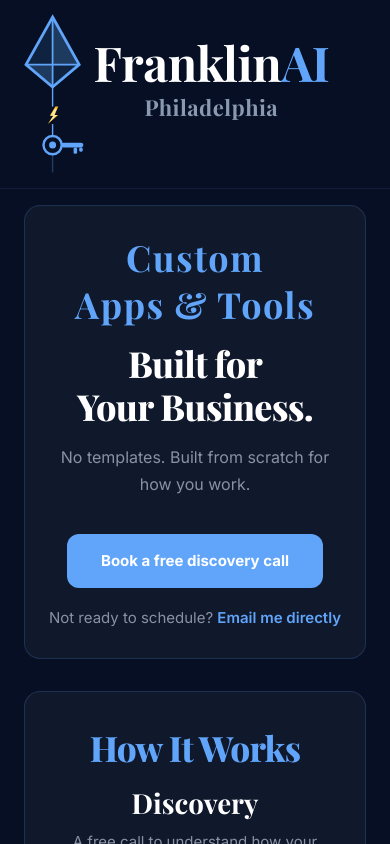
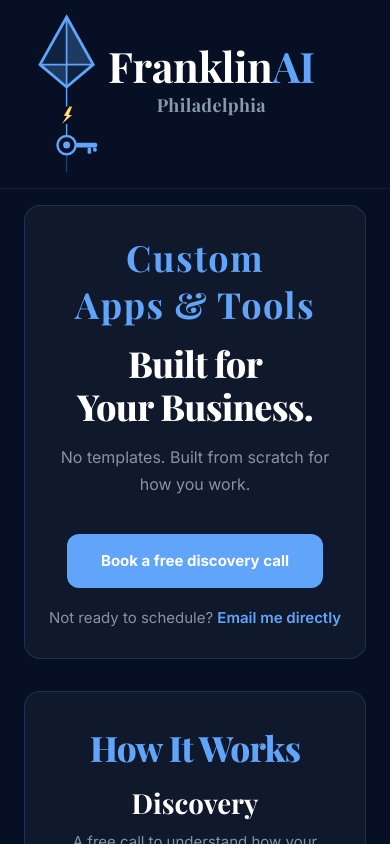
Before and after one commit to besoulful-design/franklinai-v2, a React (Vite) app: page / in a window 390 px wide. Shown: the top 844 px of the page. Built offline with nearby package versions, Linux system fonts and the light colour scheme; a web font is replaced by a local one.

Commit message:
Scale nav name and Philadelphia down on mobile via clamp

```diff
--- a/src/App.jsx
+++ b/src/App.jsx
@@ -56,10 +56,10 @@ function Nav() {
         <a href="/" className="site-nav__brand" style={{ gap: '4px', marginLeft: '30px' }}>
           <KiteLogo size={190} className="site-nav__logo" />
           <div className="site-nav__wordmark" style={{ marginTop: '-24px' }}>
-            <span className="site-nav__name" style={{ fontSize: 'clamp(48px, 4.6vw, 60px)' }}>
+            <span className="site-nav__name" style={{ fontSize: 'clamp(42px, 4.6vw, 60px)' }}>
               Franklin<span className="site-nav__ai">AI</span>
             </span>
-            <span className="site-nav__city" style={{ fontSize: '22px', color: '#8899b0' }}>Philadelphia</span>
+            <span className="site-nav__city" style={{ fontSize: 'clamp(18px, 3vw, 22px)', color: '#8899b0' }}>Philadelphia</span>
           </div>
         </a>
       </div>
```
